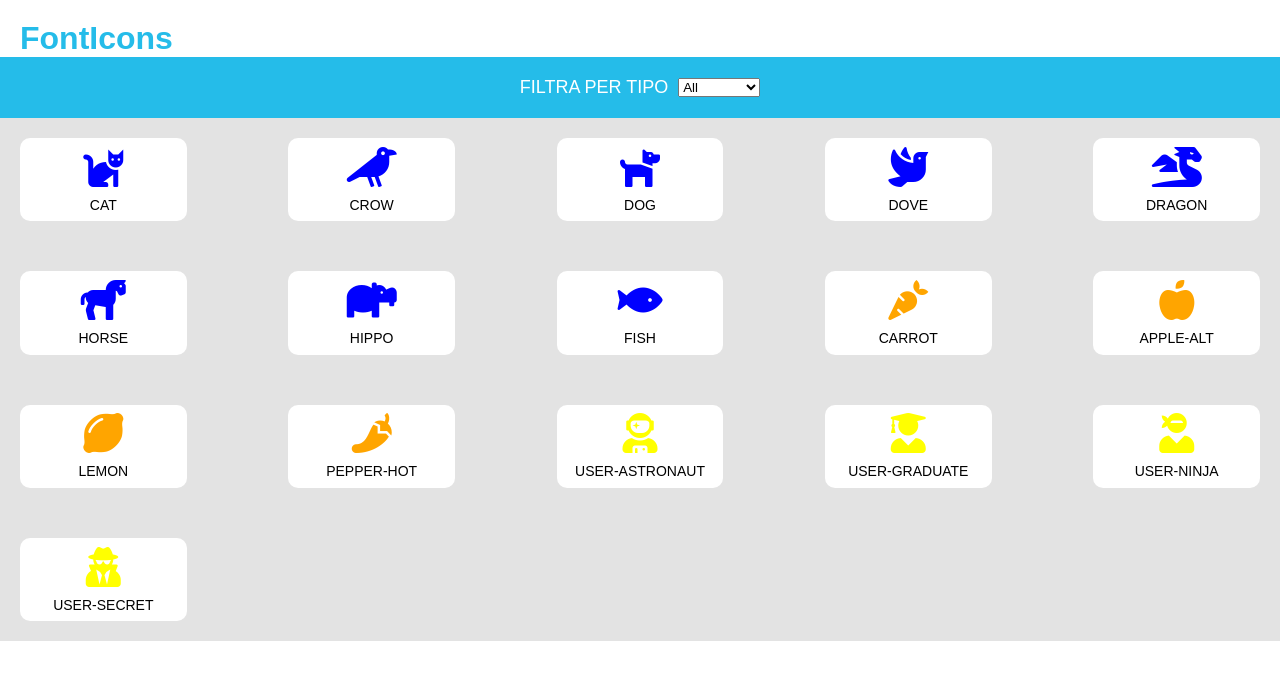
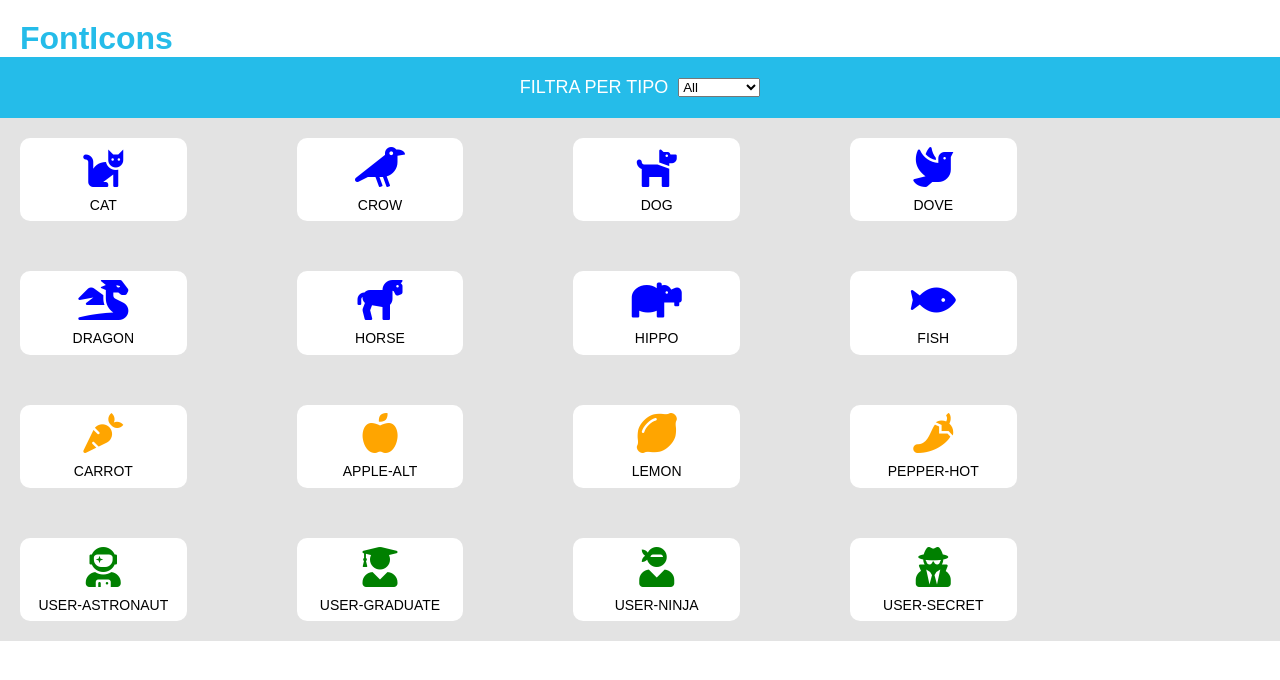
Before and after one commit to Frameck/js-es6-icons, a plain HTML site: page index.html in a window 1280 px wide. Drawn offline with Linux system fonts and the light colour scheme.

Commit message:
Code refactoring

```diff
--- a/css/style.css
+++ b/css/style.css
@@ -31,8 +31,8 @@ nav span {
     padding: 20px;
     display: flex;
     flex-wrap: wrap;
-    justify-content: space-between;
-    gap: 50px;
+    row-gap: 50px;
+    column-gap: 110px;
     background-color: rgb(227, 227, 227);
 }
 
--- a/js/script.js
+++ b/js/script.js
@@ -114,7 +114,10 @@ populateSelect(newIcons)
 
 
 
-
+/**
+ * Funzione che popola la select con le categorie delle icone
+ * @param {{}} obj oggetto dal quale estrarre le categorie
+ */
 function populateSelect(obj) {
     const types = Object.keys(obj)
     let options = '<option value="all">All</option>'
@@ -127,13 +130,21 @@ function populateSelect(obj) {
 }
 
 
-function sortIntoCategories(array) {
+/**
+ * Crea un oggetto dividendo le icone in oggetti che hanno come chiave le categorie
+ * @param {[]} arrayIcons array di partenza fornito dalla consegna
+ * @returns oggetto contenente le icone smistate
+ */
+function sortIntoCategories(arrayIcons) {
     let newIcons = {}
-    array.forEach(icon => {
+
+    arrayIcons.forEach(icon => {
         const { name, prefix, type, family } = icon
+
         if (!newIcons[type]) {
             newIcons[type] = []
         }
+
         newIcons[type].push({
             name,
             prefix,
@@ -141,10 +152,16 @@ function sortIntoCategories(array) {
             family
         })
     })
+
     return newIcons
 }
 
 
+/**
+ * Funzione che aggiunge al DOM le icone in base alla categoria passata
+ * @param {string} category categoria per filtrare le icone
+ * @param {{}} obj oggetto che contiene le icone filtrate per categorie
+ */
 function generateCards(category, obj) {
     let cardsToHtml = ''
 
@@ -152,17 +169,14 @@ function generateCards(category, obj) {
         for (const key in obj) {
             if (Object.hasOwnProperty.call(obj, key)) {
                 const iconsArray = obj[key]
-
                 iconsArray.forEach(icon => {
-                    const { name, prefix, type, family } = icon
-                    cardsToHtml += createCardElement(name, prefix, type, family)
+                    cardsToHtml += createCardElement(icon)
                 })
             }
         }
     } else {
         obj[category].forEach(icon => {
-            const { name, prefix, type, family } = icon
-            cardsToHtml += createCardElement(name, prefix, type, family)
+            cardsToHtml += createCardElement(icon)
         })
     }
 
@@ -170,16 +184,27 @@ function generateCards(category, obj) {
 }
 
 
-function createCardElement(name, prefix, type, family) {
+/**
+ * Funzione che crea il codice html per un'icona che viene passata come argomento
+ * @param {{}} icon oggetto contenente un'icona
+ * @returns codice html della card
+ */
+function createCardElement(icon) {
+	const { name, prefix, type, family } = icon
+
     let color = ''
     // determine the color
-    if (type === 'animal') {
-        color = 'blue'
-    } else if (type === 'vegetable') {
-        color = 'orange'
-    } else {
-        color = 'yellow'
-    }
+	switch (type) {
+		case 'animal':
+			color = 'blue'
+			break
+		case 'vegetable':
+			color = 'orange'
+			break
+		case 'user':
+			color = 'green'
+			break
+	}
 
     const card =
     `<div class="card">
@@ -191,6 +216,7 @@ function createCardElement(name, prefix, type, family) {
 }
 
 
+// event listener sulla select per filtrare le icone
 select.addEventListener('change', function () {
     const type = select.value
     generateCards(type, newIcons)
```
